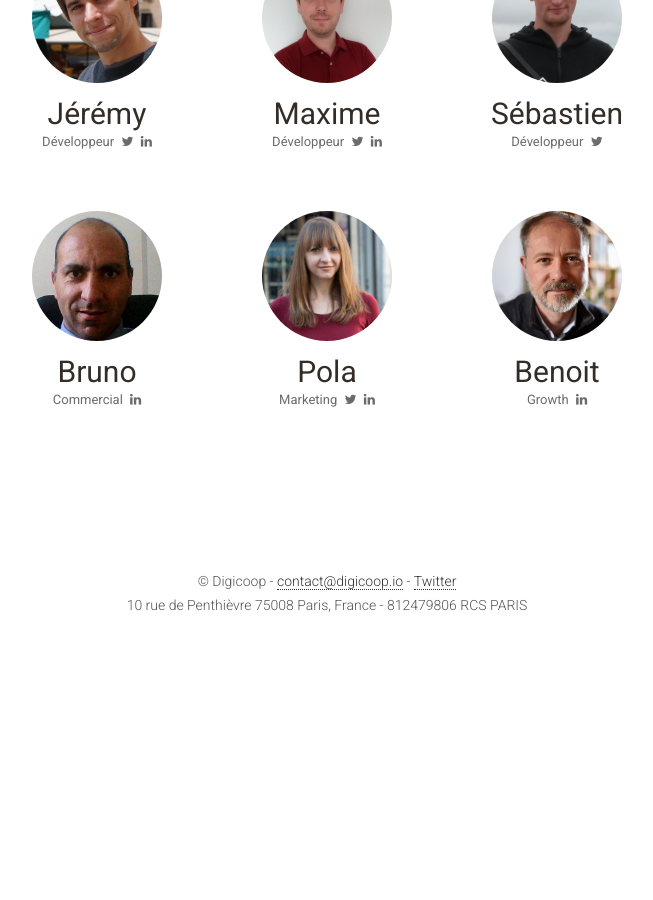
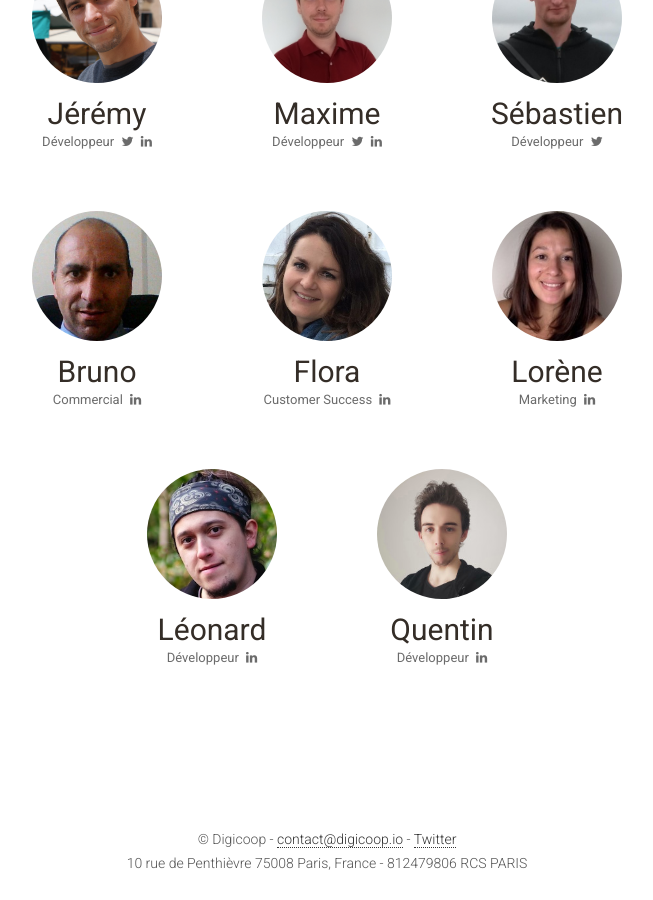
Before and after one commit to digicoop/digicoop.github.io, a Jekyll site: the page built from societe.html, in a window 1280 px wide and 900 px high, scrolled down 870 px. Shown: the whole window, without its empty margins (313-966 px from the left). Built offline with Jekyll 4.4.1, drawn with Linux system fonts in a browser that asks for light colours; nearby versions of some CDN libraries; before the commit the page ends 1512 px from its top, so only the background shows below that.

Commit message:
updated team members

```diff
--- a/_data/team.yml
+++ b/_data/team.yml
@@ -16,12 +16,19 @@
   avatar: /assets/img/bruno.jpg
   role: Commercial
   linkedin: brunoalcaras
-- name: Pola
-  avatar: /assets/img/pola.jpg
+- name: Flora
+  avatar: /assets/img/flora.jpg
+  role: Customer Success
+  linkedin: flora-réchard-morel-243582100
+- name: Lorène
+  avatar: /assets/img/lorene.jpeg
   role: Marketing
-  twitter: jamedia_
-  linkedin: pola-henderson-4b257332
-- name: Benoit
-  avatar: /assets/img/benoit.jpg
-  role: Growth
-  linkedin: benoitlavergne
+  linkedin: lorène-perrin-0b40329a
+- name: Léonard
+  avatar: /assets/img/leonard.jpg
+  role: Développeur
+  linkedin: leonard-treille
+- name: Quentin
+  avatar: /assets/img/quentin.jpg
+  role: Développeur
+  linkedin: qansard
```
Also changed, not shown: assets/img/benoit.jpg (deleted), assets/img/flora.jpg (added), assets/img/leonard.jpg (added), assets/img/lorene.jpeg (added), assets/img/pola.jpg (deleted), assets/img/quentin.jpg (added).
